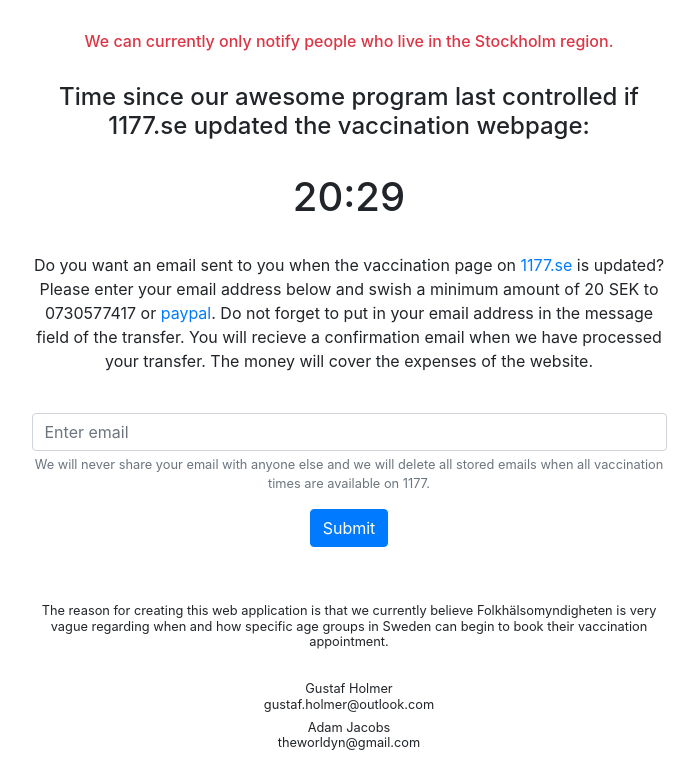
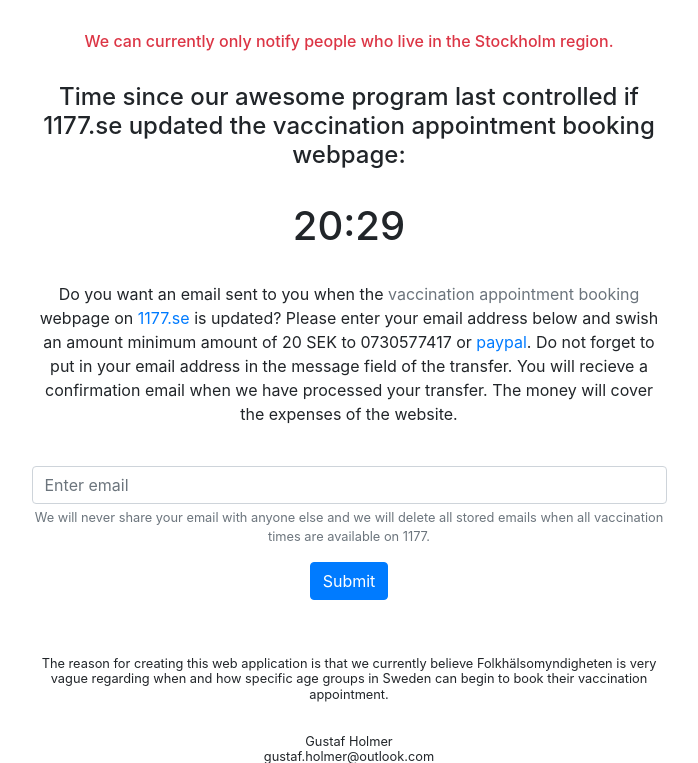
Before and after one commit to worldyn/vaccinalert, a Flask app: page / in a window 1280 px wide. Shown: the top 763 px of the page, without its empty margins (291-989 px from the left). Run offline with Flask 2, Linux system fonts and the light colour scheme; parts of the project's set-up code (start-up, migrations or seed data) failed here and were passed over; some libraries are stand-ins or nearby versions.

Commit message:
Fixed text

```diff
--- a/vaccinalert/templates/base.html
+++ b/vaccinalert/templates/base.html
@@ -29,10 +29,10 @@
                     <center>
                         <br />
                         <h6 class="text-danger">We can currently only notify people who live in the Stockholm region.</h6> <br>
-                        <h4>Time since our awesome program last controlled if 1177.se updated the vaccination webpage:</h4> <br>
+                        <h4>Time since our awesome program last controlled if 1177.se updated the vaccination appointment booking webpage:</h4> <br>
                         <h1 id="clock"></h1> <br>
-                        <p class="pb-4">Do you want an email sent to you when the vaccination page on <a href="https://www.1177.se/Stockholm/sjukdomar--besvar/lungor-och-luftvagar/inflammation-och-infektion-ilungor-och-luftror/om-covid-19--coronavirus/om-vaccin-mot-covid-19/boka-tid-for-vaccination-mot-covid-19-i-stockholms-lan/">1177.se</a> is updated?
-                        Please enter your email address below and swish a minimum amount of 20 SEK to 0730577417
+                        <p class="pb-4">Do you want an email sent to you when the <span class="text-secondary"> vaccination appointment booking</span> webpage on <a href="https://www.1177.se/Stockholm/sjukdomar--besvar/lungor-och-luftvagar/inflammation-och-infektion-ilungor-och-luftror/om-covid-19--coronavirus/om-vaccin-mot-covid-19/boka-tid-for-vaccination-mot-covid-19-i-stockholms-lan/">1177.se</a> is updated?
+                        Please enter your email address below and swish an amount minimum amount of 20 SEK to 0730577417
                         or <a href="https://www.paypal.com/paypalme/gustafholmer?locale.x=sv_SE&fbclid=IwAR1PLcrgPMYuxS51xExodu_D-Mpe-kqpYVt4xn4pJJ7IUT_rmZPd7JA8XF0">paypal</a>.
                         Do not forget to put in your email address in the message field of the transfer. You will recieve a confirmation email when we have processed your transfer. The money will cover the expenses of the website.</p>
 
```
